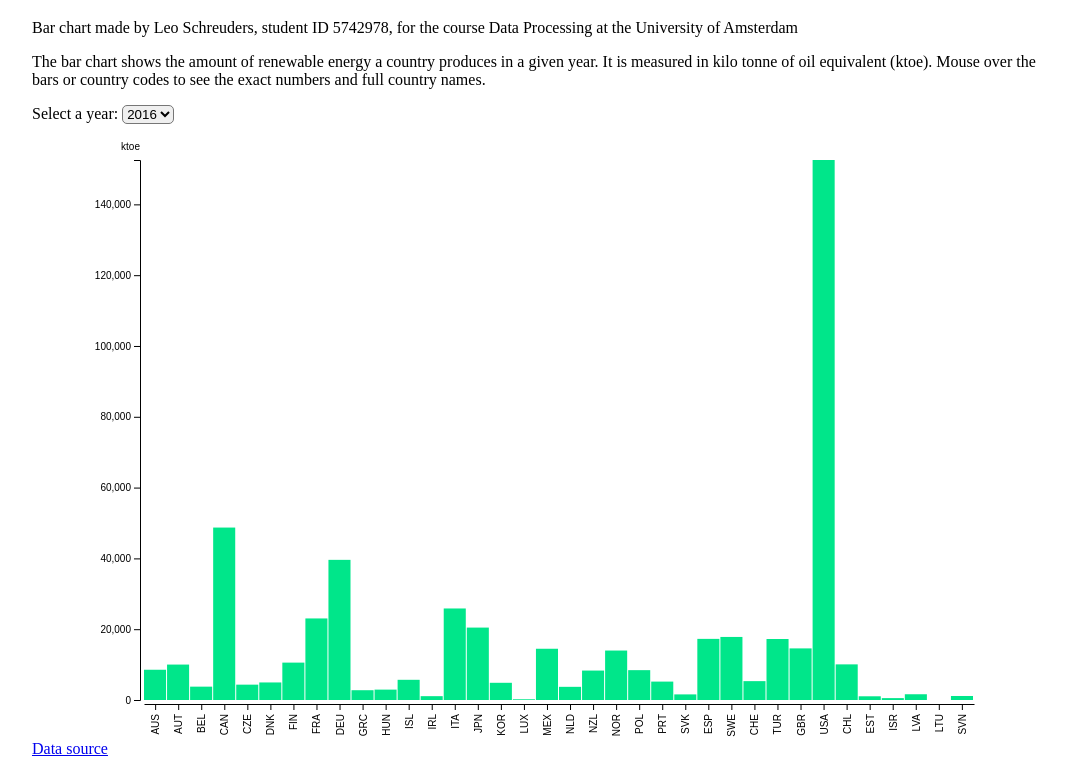
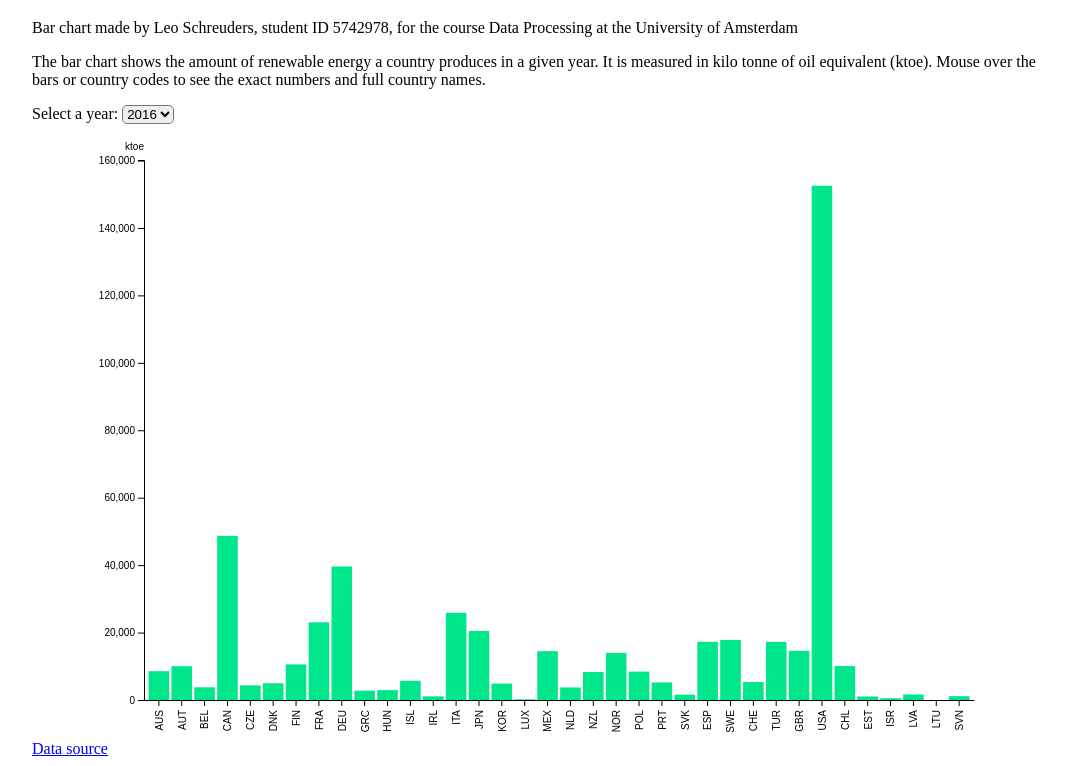
Before and after one commit to Lodewikus2000/dataprocessing, a plain HTML site: page Homework/Week_4/index.html in a window 1280 px wide. Shown: the part 61-827 px from the top of the page, without its empty margins (96-1163 px from the left). Drawn offline with Linux system fonts and the light colour scheme.

Commit message:
pixel perfection

```diff
--- a/Homework/Week_4/index.html
+++ b/Homework/Week_4/index.html
@@ -16,7 +16,7 @@
 
         var w = 900;
         var h = 600;
-        var barPadding = 1;
+
 
         var svg = d3.select(".container").append("div")
             .append("svg")
@@ -36,7 +36,9 @@
             .style("height", "auto")
             .style("background", "none repeat scroll 0 0 #ffffff")
             .style("border", "2px solid #00995c")
-            .style("padding", "12px")
+            .style("padding", "10px")
+            .style("font-family", "sans-serif")
+            .style("font-size", "12px")
             .style("text-align", "center");
 
 
@@ -68,8 +70,6 @@
                 .text(d => d);
 
 
-            var offset = 4;
-
             var margin = {
                 left: 50,
                 right: 20,
@@ -80,8 +80,6 @@
             width = w - margin.left - margin.right;
             height = h - margin.top - margin.bottom;
 
-            var barWidth = width / countries.length - barPadding;
-
 
             // Set a scale for the y-axis.
             var y = d3.scaleLinear();
@@ -90,7 +88,7 @@
 
             // Set a funcion for the y-axis.
             var yAxis = g => g
-                .attr("transform", "translate(" + (margin.left - offset) + "," + margin.top + ")")
+                .attr("transform", "translate(" + margin.left + "," + margin.top + ")")
                 .call(d3.axisLeft(y))
 
 
@@ -103,18 +101,19 @@
             var x = d3.scaleBand()
                 .domain(countries)
                 .range([0, width])
-                .padding(0.01);
+                .padding(0.1)
+                .paddingOuter(0.2)
 
 
-            // Add the x-axis.
+            // Add the x-axis and labels.
             svg.append("g")
-                .attr("transform", "translate(" + margin.left + "," + (margin.top + height + 4) + ")")
+                .attr("transform", "translate(" + margin.left + "," + (margin.top + height) + ")")
                 .call(d3.axisBottom(x).tickSizeOuter(0))
                 .selectAll("text")
                 .attr("class", "xLabel")
                 .style("text-anchor", "end")
                 .attr("dx", "-1em")
-                .attr("dy", -barWidth / 4 + "px")
+                .attr("dy", - x.bandwidth() / 4 + "px")
                 .attr("transform", "rotate(-90)");
 
 
@@ -137,7 +136,8 @@
                 var maxValue = d3.max(yearData, d => d.Value);
 
                 // Set the domain given the year.
-                y.domain([0, maxValue]);
+                var scaleFactor = 1.05
+                y.domain([0, maxValue * scaleFactor]);
 
                 svg.selectAll(".y-axis").transition().duration(speed)
                     .call(yAxis);
@@ -149,7 +149,7 @@
                 bar.enter().append("rect")
                     .attr("class", "bar")
                     .attr("fill", "#00e68a")
-                    .attr("width", barWidth)
+                    .attr("width", x.bandwidth())
                     .merge(bar)
                     .transition().duration(speed)
                     .attr("height", function(d) {
@@ -159,7 +159,7 @@
                         return height - y(d.Value);
                     })
                     .attr("x", function(d, i) {
-                        return i * (width / yearData.length) + margin.left;
+                        return x(d.LOCATION) + margin.left;
                     })
                     .attr("y", function(d) {
                         if (d.Value == null) {
```
